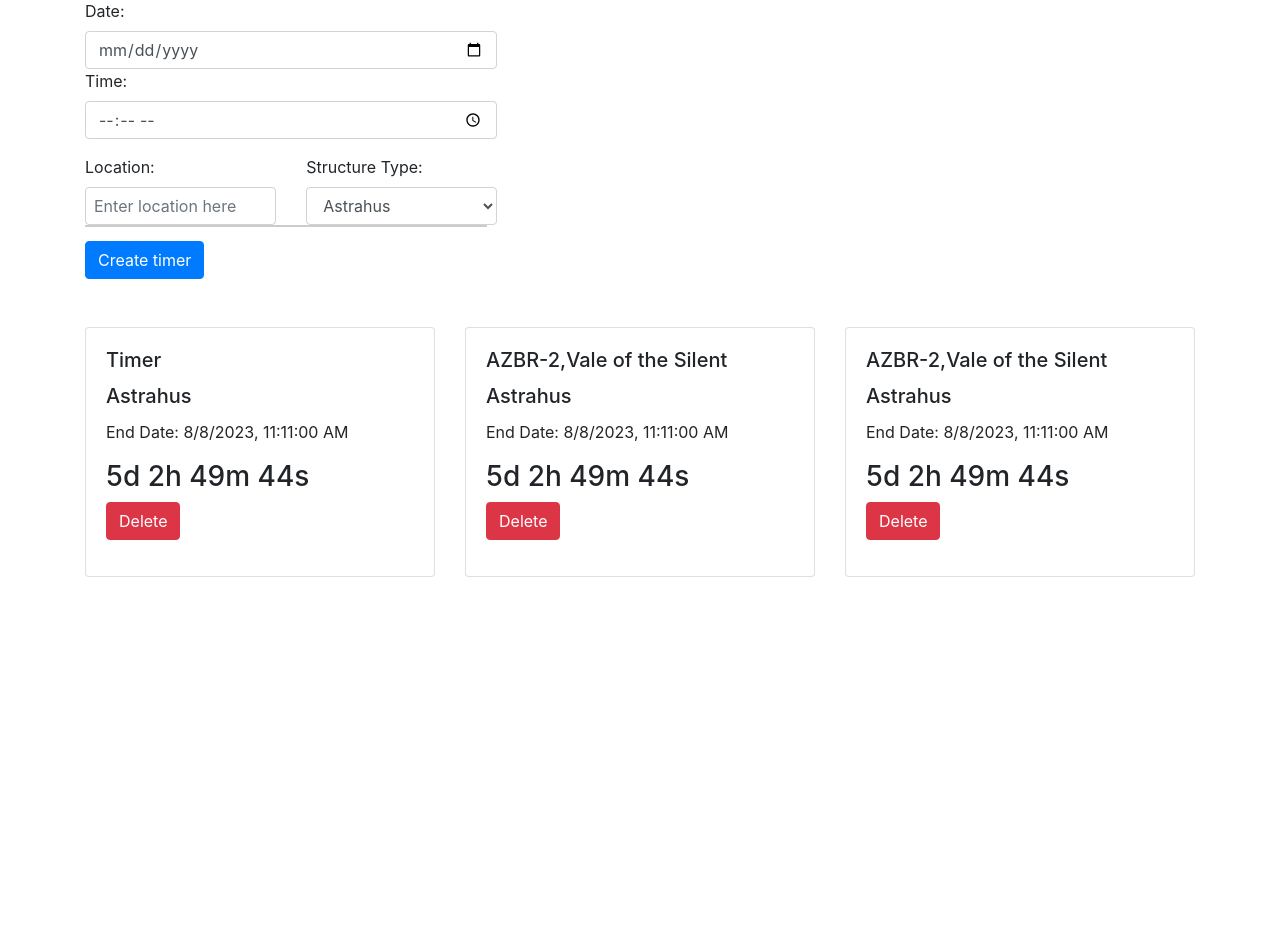
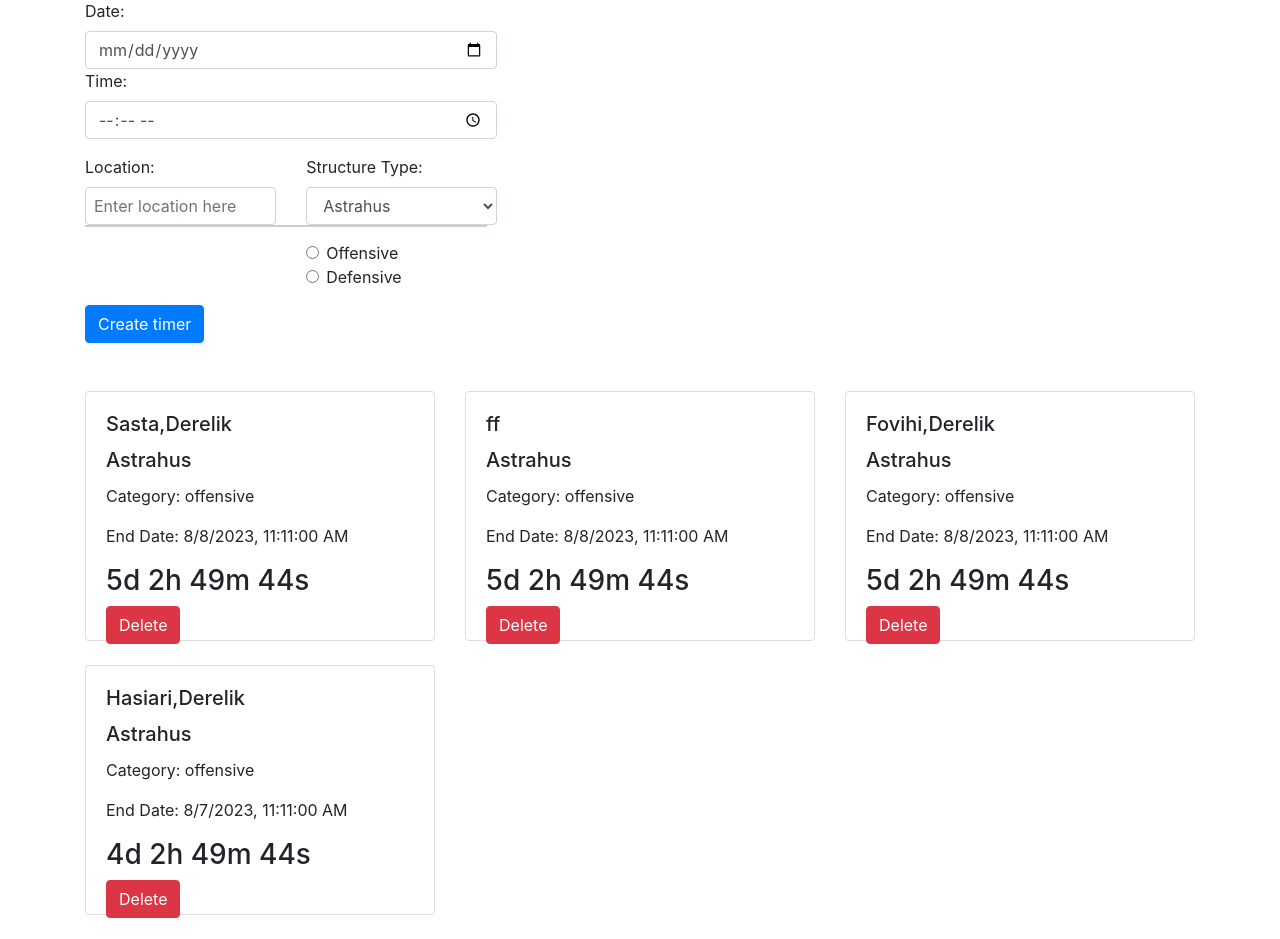
Before and after one commit to raven703/timeboard, a Flask app: page / in a window 1280 px wide. Shown: the part 145-1084 px from the top of the page. Before the commit the page ends 722 px from the top, so only its background shows below. Run offline with Flask 3, Linux system fonts and the light colour scheme; some libraries are stand-ins or nearby versions.

Commit message:
add category for timers

```diff
--- a/main.py
+++ b/main.py
@@ -61,6 +61,15 @@ def structure_type_options():
     options = get_structure_type_options()
     return jsonify(options), 200
 
+def get_radio_button_options():
+    options = ["Offensive", "Defensive"]
+    return options
+
+@app.route('/api/radio_button_options', methods=['GET'])
+def radio_button_options():
+    options = get_radio_button_options()
+    return jsonify(options), 200
+
 
 if __name__ == '__main__':
     app.run()
--- a/static/scripts.js
+++ b/static/scripts.js
@@ -19,8 +19,29 @@ function populateStructureTypeDropdown() {
             })
             .catch(error => console.error('Error fetching dropdown options:', error));
     }
+function populateRadioButtons() {
+        const radioButtonsContainer = document.getElementById("categoryContainer");
+        radioButtonsContainer.innerHTML = "";
 
+        // Fetch radio button options from the server
+        fetch('/api/radio_button_options')
+            .then(response => response.json())
+            .then(data => {
+                const options = data;
+                options.forEach(option => {
+                    const radioButton = document.createElement("div");
+                    radioButton.classList.add("form-check");
+                    radioButton.innerHTML = `
+                        <input class="form-check-input" type="radio" name="category" value="${option.toLowerCase()}" id="${option.toLowerCase()}">
+                        <label class="form-check-label" for="${option.toLowerCase()}">${option}</label>
+                    `;
+                    radioButtonsContainer.appendChild(radioButton);
+                });
+            })
+            .catch(error => console.error('Error fetching radio button options:', error));
+    }
 
+populateRadioButtons();
 populateStructureTypeDropdown();
 
   function showAutocompleteSuggestions() {
@@ -72,11 +93,18 @@ populateStructureTypeDropdown();
 
         const structure_typeInput = document.getElementById("structure_type");
         const structure_type = structure_typeInput.value;
-        //console.log(structure_type);
+
+        const selectedRadioButton = document.querySelector('input[name="category"]:checked');
+            // Check if a radio button is selected before accessing its value
+        const selectedCategoryOption = selectedRadioButton ? selectedRadioButton.value : 'N/A';
+
+
+        //console.log(selectedCategoryOption);
 
         const newTimer = {
             name: timerName,
             type: structure_type,
+            timerCat: selectedCategoryOption,
             countdownDate: countdownDateTime,
         };
 
@@ -111,6 +139,7 @@ populateStructureTypeDropdown();
                     <div class="card-body">
                         <h5 class="card-title">Timer ${index + 1}</h5>
                         <h5 class="card-title">${timer.type}</h5>
+                        <p class="card-text">Category: ${timer.timerCat}</p>
                         <p class="card-text">End Date: ${endDateTime}</p>
                         <h3 class="card-text" id="timer_${index + 1}"></h3>
                         <button class="btn btn-danger" onclick="deleteTimer(${index})">Delete</button>
@@ -186,6 +215,7 @@ populateStructureTypeDropdown();
                     <div class="card-body">
                         <h5 class="card-title">${timer.name}</h5>
                         <h5 class="card-title">${timer.type}</h5>
+                        <p class="card-text">Category: ${timer.timerCat}</p>
                         <p class="card-text">End Date: ${endDateTime}</p>
                         <h3 class="card-text" id="timer_${index + 1}"></h3>
                         <button class="btn btn-danger" onclick="deleteTimer(${index})">Delete</button>
--- a/templates/index.html
+++ b/templates/index.html
@@ -39,6 +39,25 @@
                 <!-- Options will be dynamically populated by JavaScript -->
             </select>
         </div>
+
+         <div class="form-group" id="categoryContainer">
+            <label>Category:</label>
+            <div class="form-check">
+                <input class="form-check-input" type="radio" name="category" value="Offensive" id="offensive">
+                <label class="form-check-label" for="offensive">
+                    Offensive
+                </label>
+            </div>
+            <div class="form-check">
+                <input class="form-check-input" type="radio" name="category" value="Defensive" id="defensive">
+                <label class="form-check-label" for="defensive">
+                    Defensive
+                </label>
+            </div>
+        </div>
+
+
+
     </div>
 </div>
 
--- a/timers.json
+++ b/timers.json
@@ -1 +1 @@
-[{"countdownDate": "2023-08-08 11:11", "countdownInterval": 45, "name": "Timer", "timerElement": {}, "type": "Astrahus"}, {"countdownDate": "2023-08-08 11:11", "countdownInterval": 46, "name": "AZBR-2,Vale of the Silent", "timerElement": {}, "type": "Astrahus"}, {"name": "AZBR-2,Vale of the Silent", "type": "Astrahus", "countdownDate": "2023-08-08 11:11", "timerElement": {}, "countdownInterval": 47}]
+[{"name": "Sasta,Derelik", "type": "Astrahus", "timerCat": "offensive", "countdownDate": "2023-08-08 11:11", "timerElement": {}, "countdownInterval": 192}, {"name": "ff", "type": "Astrahus", "timerCat": "offensive", "countdownDate": "2023-08-08 11:11", "timerElement": {}, "countdownInterval": 193}, {"name": "Fovihi,Derelik", "type": "Astrahus", "timerCat": "offensive", "countdownDate": "2023-08-08 11:11", "timerElement": {}, "countdownInterval": 194}, {"name": "Hasiari,Derelik", "type": "Astrahus", "timerCat": "offensive", "countdownDate": "2023-08-07 11:11", "timerElement": {}, "countdownInterval": 195}]
```
